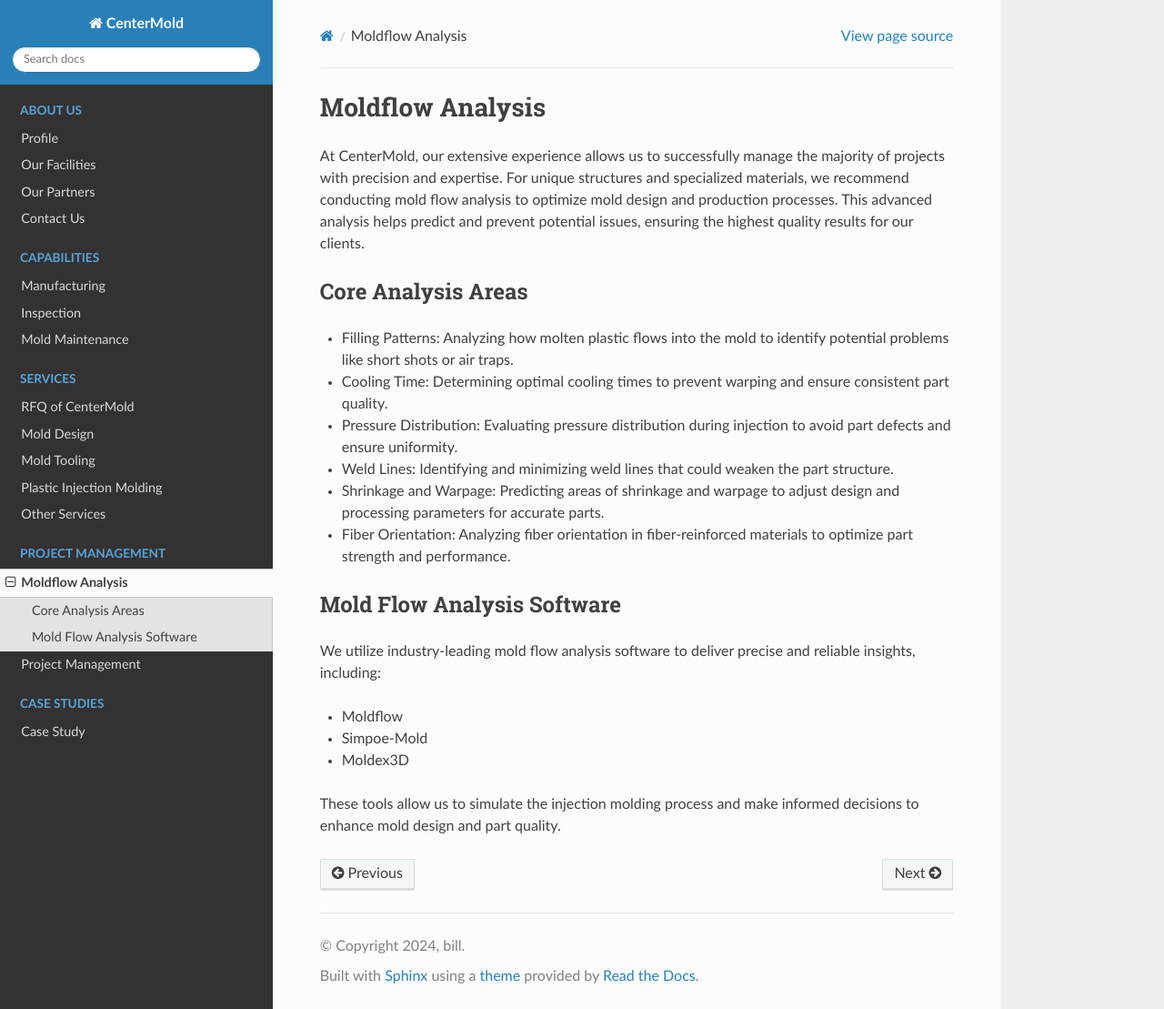
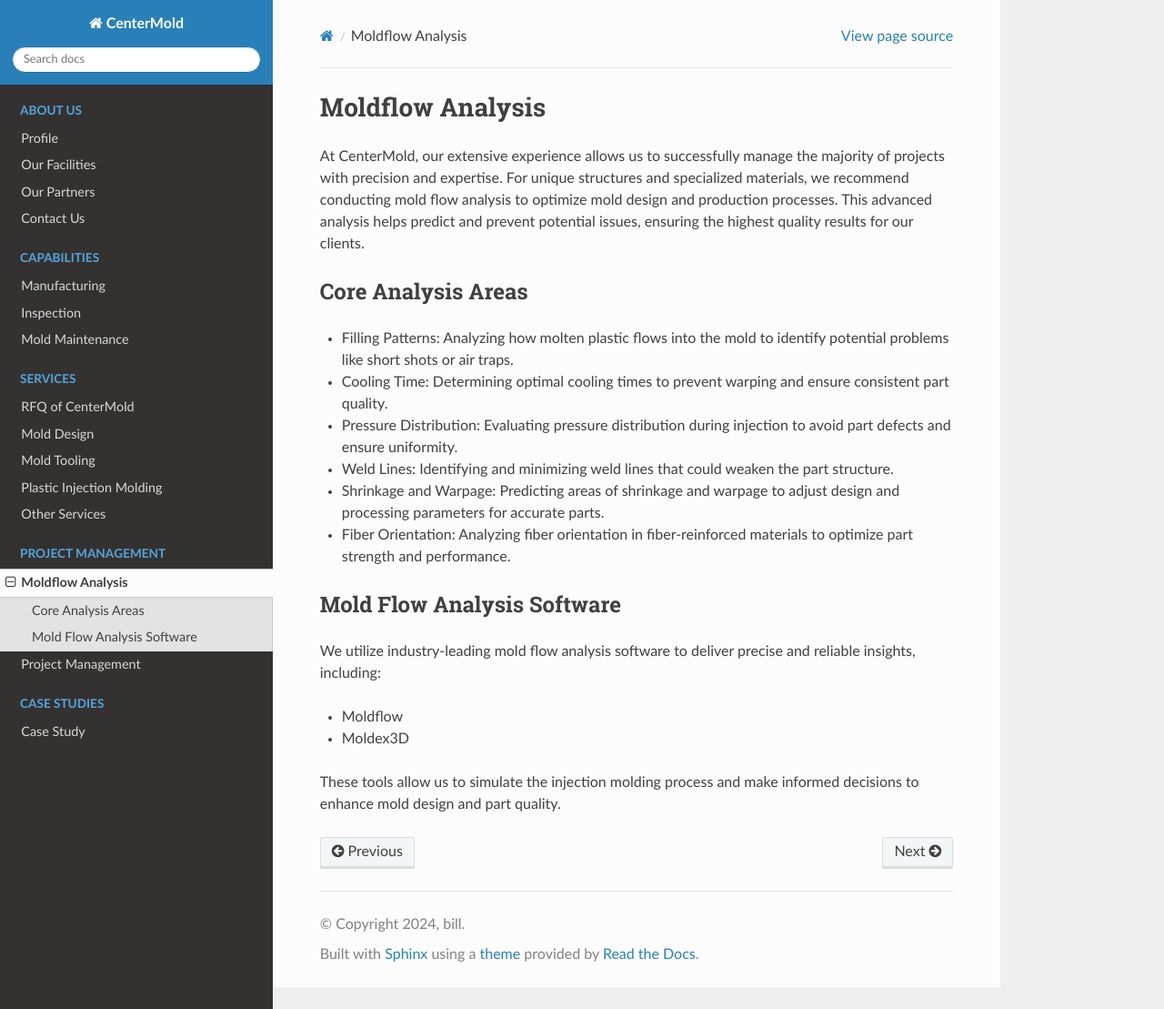
Before and after one commit to paultang/centermold, a Sphinx documentation site: the page built from source/Moldflow.rst, in a window 1280 px wide and 1109 px high. Shown: the whole window at 91% size. Built offline with Sphinx 7.4.7 and the Read the Docs theme 2.0.0, drawn with Linux system fonts in a browser that asks for light colours.

Commit message:
Update Moldflow.rst

```diff
--- a/source/Moldflow.rst
+++ b/source/Moldflow.rst
@@ -21,7 +21,6 @@ Mold Flow Analysis Software
 We utilize industry-leading mold flow analysis software to deliver precise and reliable insights, including:
 
 - Moldflow
-- Simpoe-Mold
 - Moldex3D
 
 These tools allow us to simulate the injection molding process and make informed decisions to enhance mold design and part quality.
```
